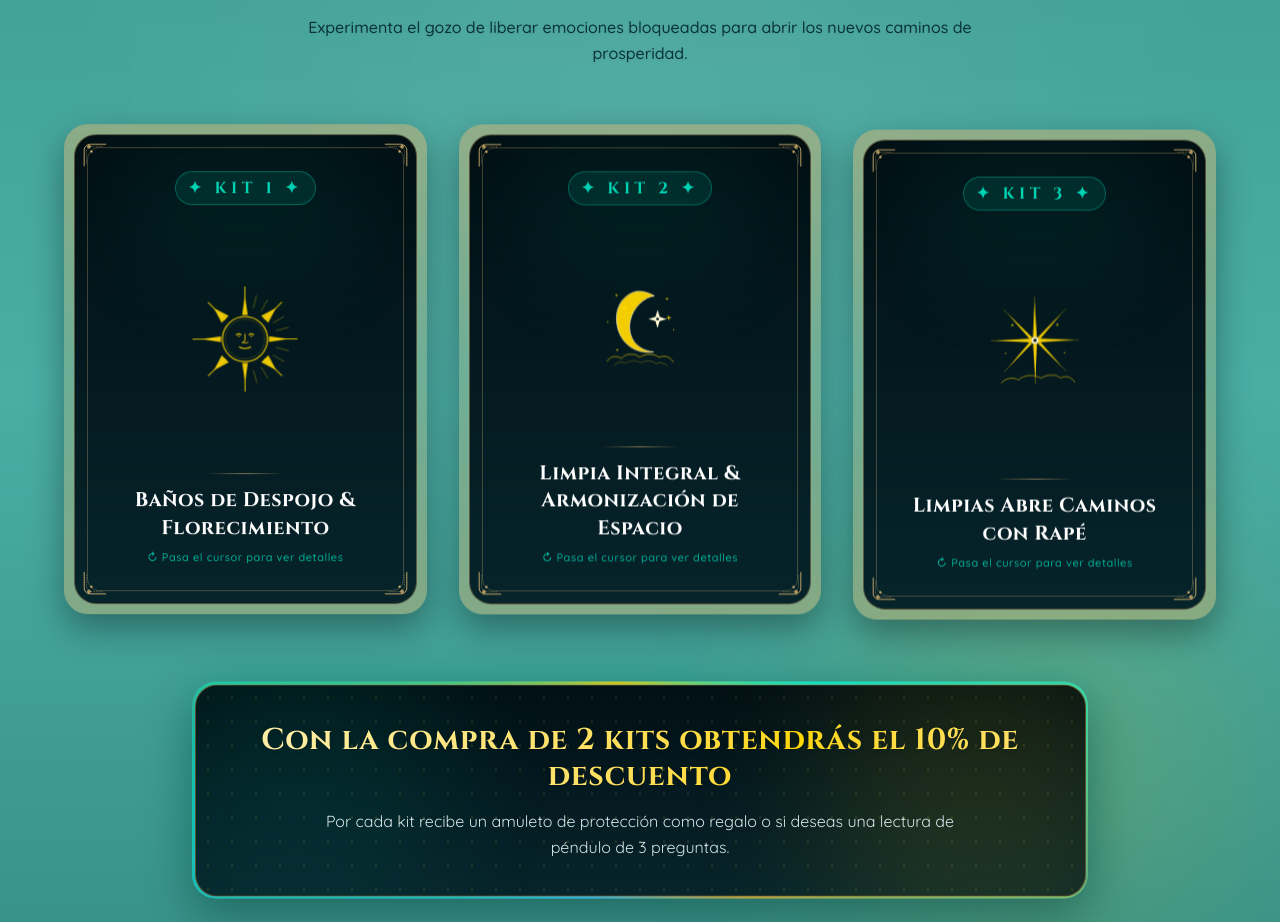
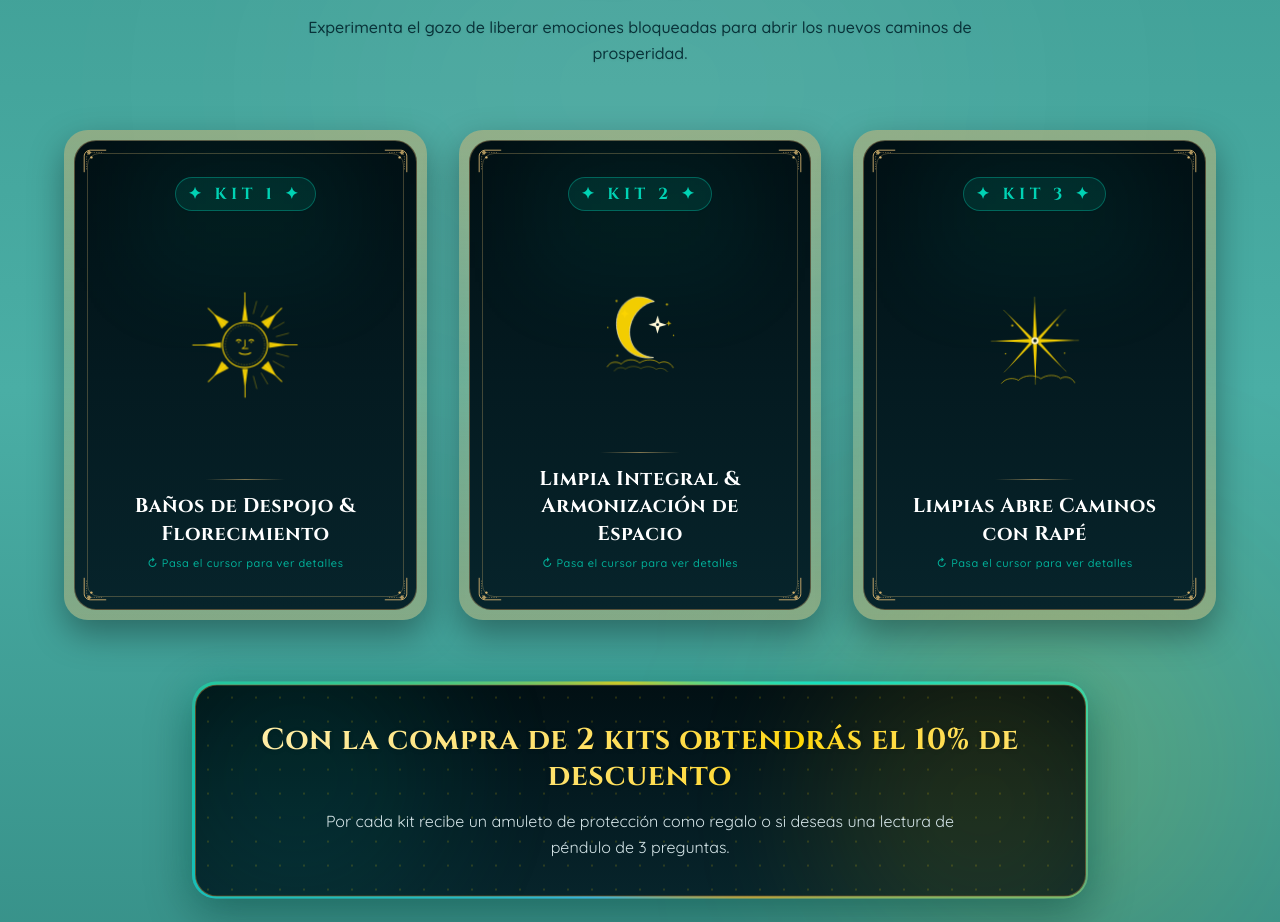
Before and after one commit to kindevec/Casa---Kinti, a React (Vite) app: page / in a window 1280 px wide. Shown: the part 2360-3282 px from the top of the page. Built offline with nearby package versions, Linux system fonts and the light colour scheme; a web font is replaced by a local one.

Commit message:
fix(experiences): eliminar contenedor de descripcion, quitar movimiento a tarjetas para lectura estatica y mejorar contraste y nitidez del texto

```diff
--- a/src/components/ExperiencesSection.tsx
+++ b/src/components/ExperiencesSection.tsx
@@ -288,25 +288,15 @@ export const ExperiencesSection: React.FC = () => {
           </p>
         </div>
 
-        {/* Cuadrícula de 3 Tarjetas Estilo Cartas de Tarot 3D Reversibles con Animaciones de Levitación y Movimiento */}
+        {/* Cuadrícula de 3 Tarjetas Estilo Cartas de Tarot 3D Reversibles */}
         <div className="grid grid-cols-1 md:grid-cols-3 gap-6 lg:gap-8 max-w-6xl mx-auto items-stretch">
           {MYSTICAL_KITS_DATA.map((kit, idx) => {
             const isFlipped = flippedCardId === kit.id;
 
             return (
-              <motion.div
+              <div
                 key={kit.id}
                 onClick={() => toggleFlip(kit.id)}
-                animate={{
-                  y: [0, idx === 1 ? -9 : -6, 0],
-                }}
-                transition={{
-                  duration: 4.5 + idx * 0.6,
-                  repeat: Infinity,
-                  ease: 'easeInOut',
-                  delay: idx * 0.35,
-                }}
-                whileHover={{ scale: 1.025 }}
                 className="group relative h-[470px] sm:h-[490px] w-full [perspective:1000px] cursor-pointer select-none"
               >
                 {/* Contenedor Giratorio 3D con animación suave */}
@@ -382,7 +372,7 @@ export const ExperiencesSection: React.FC = () => {
                   </div>
 
                   {/* ========================================================
-                      CARA TRASERA: DESCRIPCIÓN, PRECIOS Y BOTÓN DE PEDIR
+                      CARA TRASERA: DESCRIPCIÓN ESTÁTICA Y NÍTIDA (SIN CONTENEDOR)
                      ======================================================== */}
                   <div
                     className="absolute inset-0 w-full h-full rounded-3xl p-2 sm:p-2.5 [backface-visibility:hidden] [-webkit-backface-visibility:hidden] [transform:rotateY(180deg)] flex flex-col bg-gradient-to-b from-[#D4B26F]/50 via-[#D4B26F]/25 to-[#D4B26F]/45 shadow-[0_14px_34px_rgba(0,0,0,0.35)]"
@@ -398,16 +388,17 @@ export const ExperiencesSection: React.FC = () => {
                       {/* Marco interior fino dorado */}
                       <div className="absolute inset-3 rounded-xl border border-[#D4B26F]/30 pointer-events-none" />
 
-                      {/* Encabezado del Dorso (sin decir Kit 1) */}
+                      {/* Encabezado del Dorso en dorado nítido */}
                       <div className="relative z-10 pt-1">
-                        <h4 className="font-serif text-base sm:text-lg font-bold text-white leading-snug">
+                        <h4 className="font-serif text-base sm:text-lg font-bold text-[#FFD700] leading-snug drop-shadow-xs">
                           {kit.title}
                         </h4>
+                        <div className="w-16 h-px bg-gradient-to-r from-transparent via-[#D4B26F]/60 to-transparent mx-auto mt-2" />
                       </div>
 
-                      {/* Descripción breve y concisa */}
-                      <div className="relative z-10 my-auto py-2 text-left bg-[#020B0E]/70 border border-[#D4B26F]/25 rounded-xl p-4">
-                        <p className="text-xs sm:text-[13px] text-[#E2EEF0] leading-relaxed font-normal">
+                      {/* Descripción breve y concisa: Sin contenedor, texto blanco de alta claridad y nitidez */}
+                      <div className="relative z-10 my-auto py-2 px-1 text-center">
+                        <p className="text-[13px] sm:text-[14px] text-white font-normal leading-relaxed drop-shadow-[0_1px_3px_rgba(0,0,0,0.9)]">
                           {kit.consistsOf}
                         </p>
                       </div>
@@ -442,7 +433,7 @@ export const ExperiencesSection: React.FC = () => {
                   </div>
 
                 </div>
-              </motion.div>
+              </div>
             );
           })}
         </div>
```
